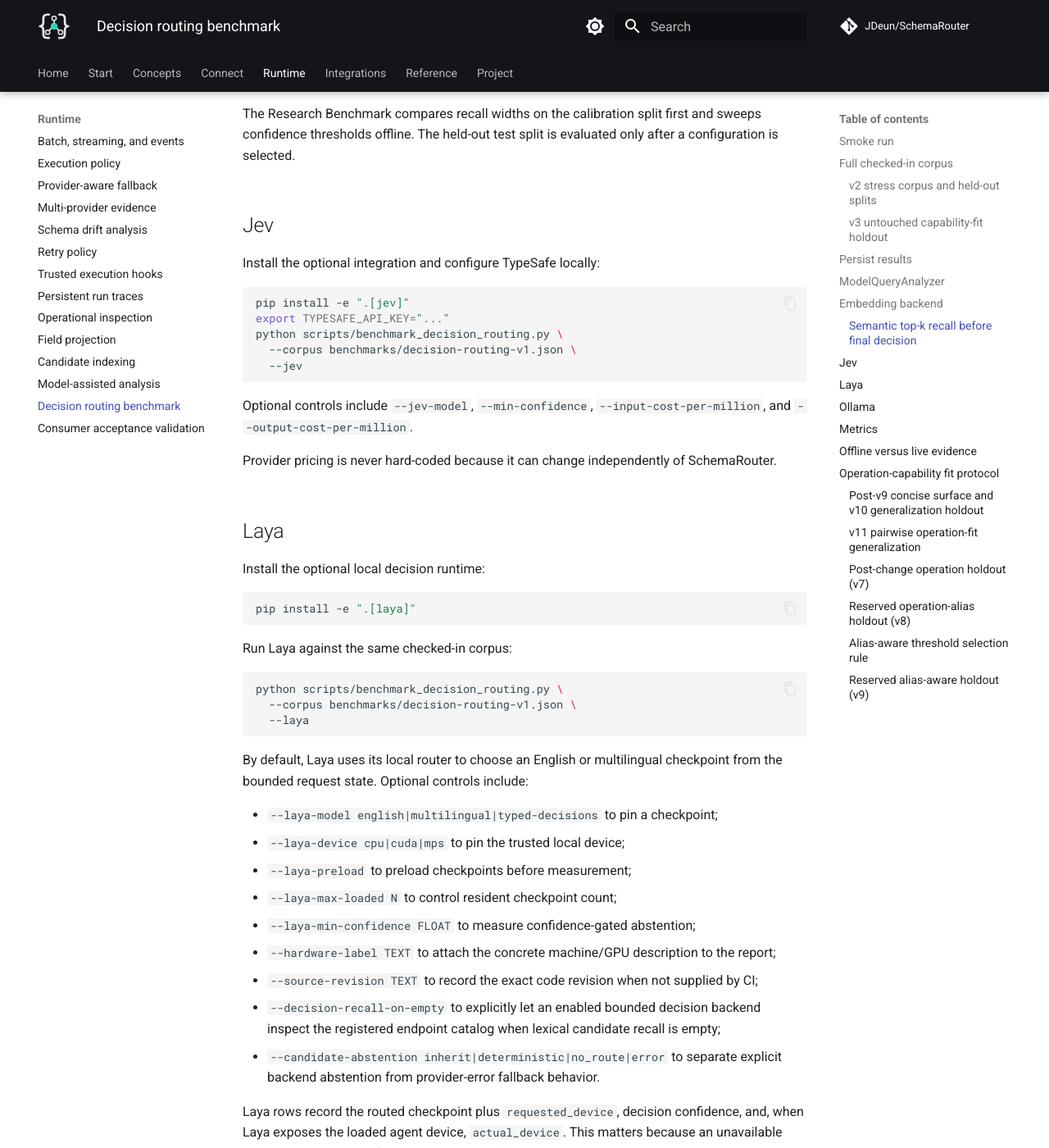
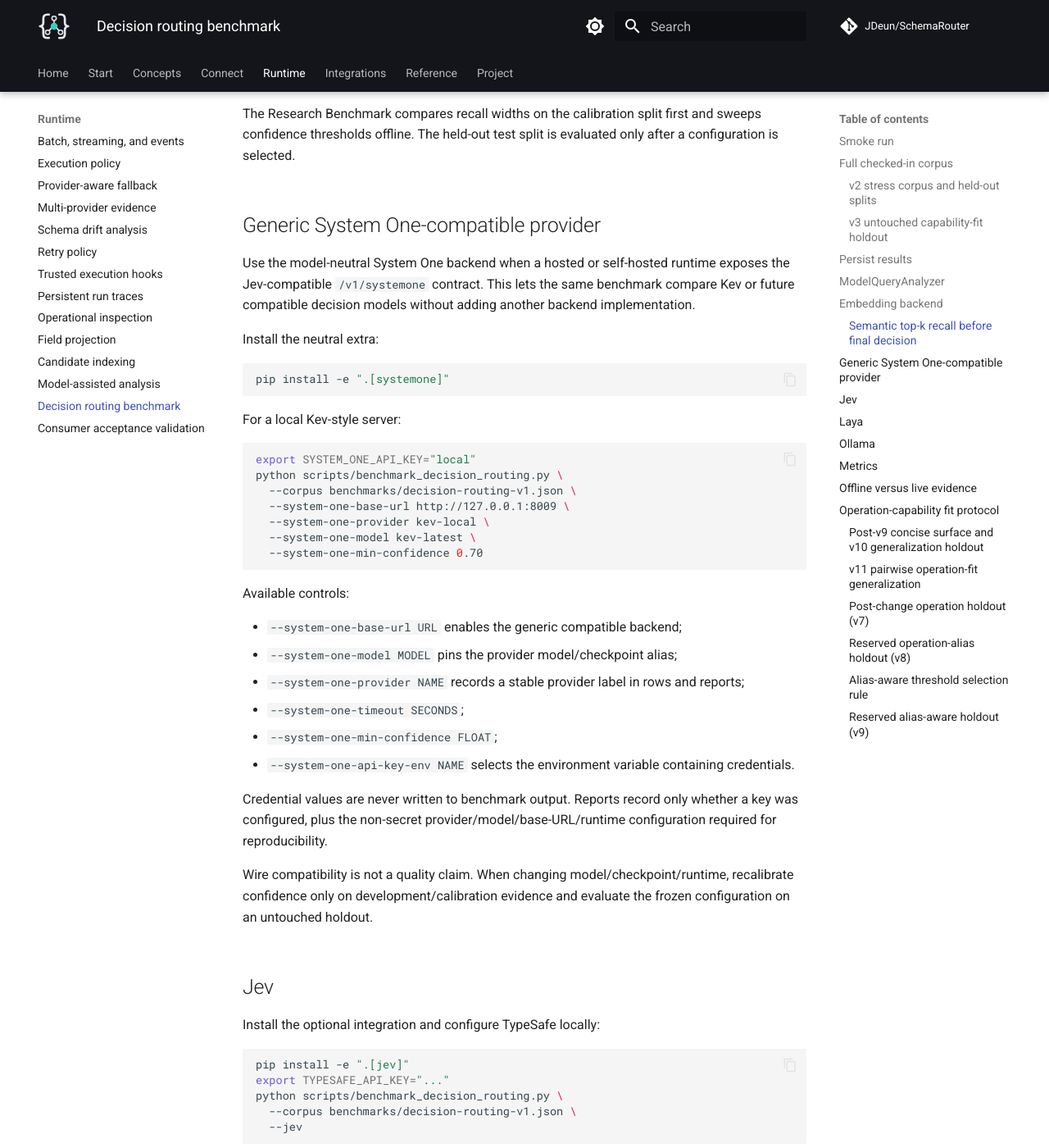
Before and after one commit to JDeun/SchemaRouter, an MkDocs documentation site: the page built from docs/guides/decision-benchmark.md, in a window 1280 px wide and 1400 px high, scrolled down 3971 px. Shown: the whole window at 82% size. Built offline with MkDocs 1.6.1 and Material for MkDocs 9.7.7, drawn with Linux system fonts in a browser that asks for light colours; comment, search, counter and statistics services are not loaded.

Commit message:
docs: benchmark arbitrary System One providers

````diff
--- a/docs/guides/decision-benchmark.md
+++ b/docs/guides/decision-benchmark.md
@@ -169,6 +169,47 @@
 
 The Research Benchmark compares recall widths on the calibration split first and sweeps confidence
 thresholds offline. The held-out test split is evaluated only after a configuration is selected.
+
+## Generic System One-compatible provider
+
+Use the model-neutral System One backend when a hosted or self-hosted runtime exposes the
+Jev-compatible `/v1/systemone` contract. This lets the same benchmark compare Kev or future
+compatible decision models without adding another backend implementation.
+
+Install the neutral extra:
+
+```bash
+pip install -e ".[systemone]"
+```
+
+For a local Kev-style server:
+
+```bash
+export SYSTEM_ONE_API_KEY="local"
+python scripts/benchmark_decision_routing.py \
+  --corpus benchmarks/decision-routing-v1.json \
+  --system-one-base-url http://127.0.0.1:8009 \
+  --system-one-provider kev-local \
+  --system-one-model kev-latest \
+  --system-one-min-confidence 0.70
+```
+
+Available controls:
+
+- `--system-one-base-url URL` enables the generic compatible backend;
+- `--system-one-model MODEL` pins the provider model/checkpoint alias;
+- `--system-one-provider NAME` records a stable provider label in rows and reports;
+- `--system-one-timeout SECONDS`;
+- `--system-one-min-confidence FLOAT`;
+- `--system-one-api-key-env NAME` selects the environment variable containing credentials.
+
+Credential values are never written to benchmark output. Reports record only whether a key was
+configured, plus the non-secret provider/model/base-URL/runtime configuration required for
+reproducibility.
+
+Wire compatibility is not a quality claim. When changing model/checkpoint/runtime, recalibrate
+confidence only on development/calibration evidence and evaluate the frozen configuration on an
+untouched holdout.
 
 ## Jev
 
````
